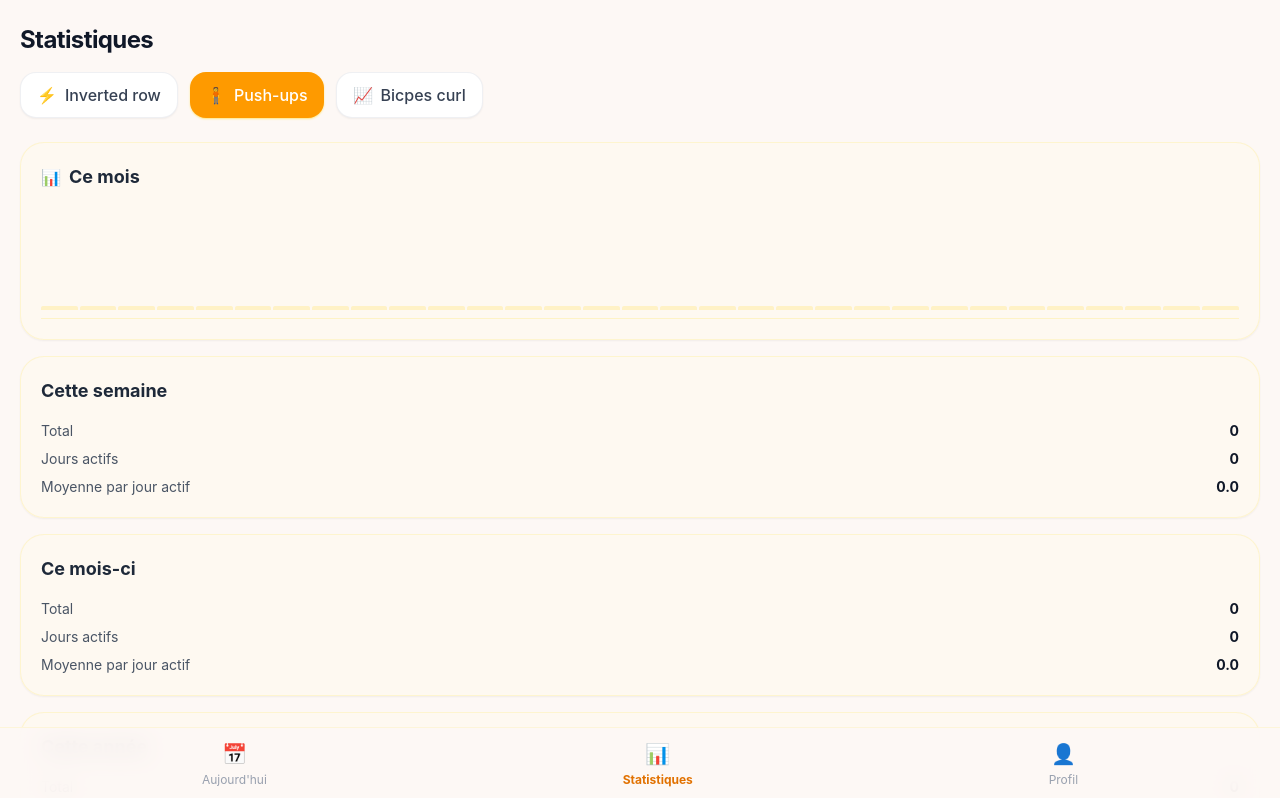
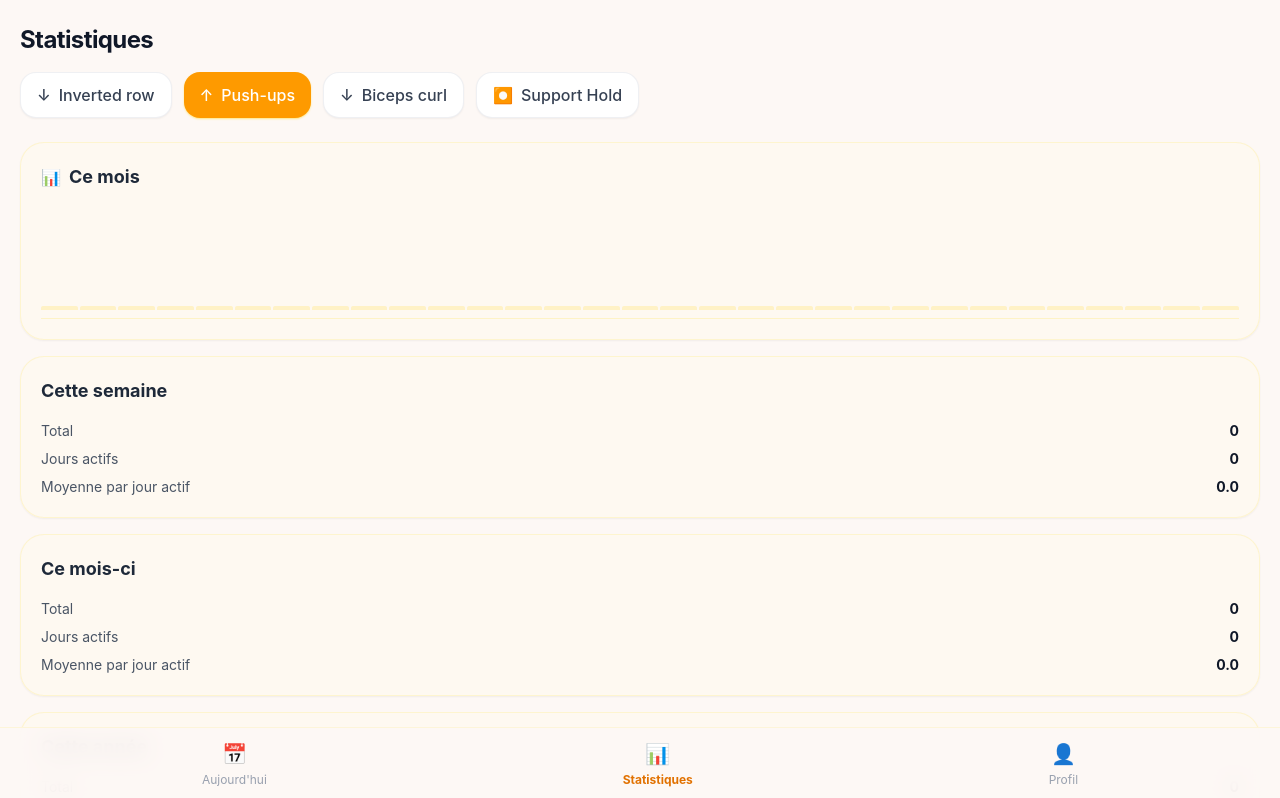
Before and after one commit to mauvaisetroupe/countrep, a Vue app: page /stats in a window 1280 px wide. Shown: the top 798 px of the page. Built offline with nearby package versions, Linux system fonts and the light colour scheme.

Commit message:
add support hole + change icons

```diff
--- a/src/exercises.ts
+++ b/src/exercises.ts
@@ -4,8 +4,8 @@ export interface Exercise {
 }
 
 export const exercises: Exercise[] = [
-  { name: 'Inverted row', icon: '⚡' },
-  { name: 'Push-ups', icon: '🧍' },
-  { name: 'Bicpes curl', icon: '📈' },
-
+  { name: 'Inverted row', icon: '↓' },  // pull
+  { name: 'Push-ups', icon: '↑' },      // push
+  { name: 'Biceps curl', icon: '↓' },   // pull
+  { name: 'Support Hold', icon: '⏺' }    // isometric
 ]
```
